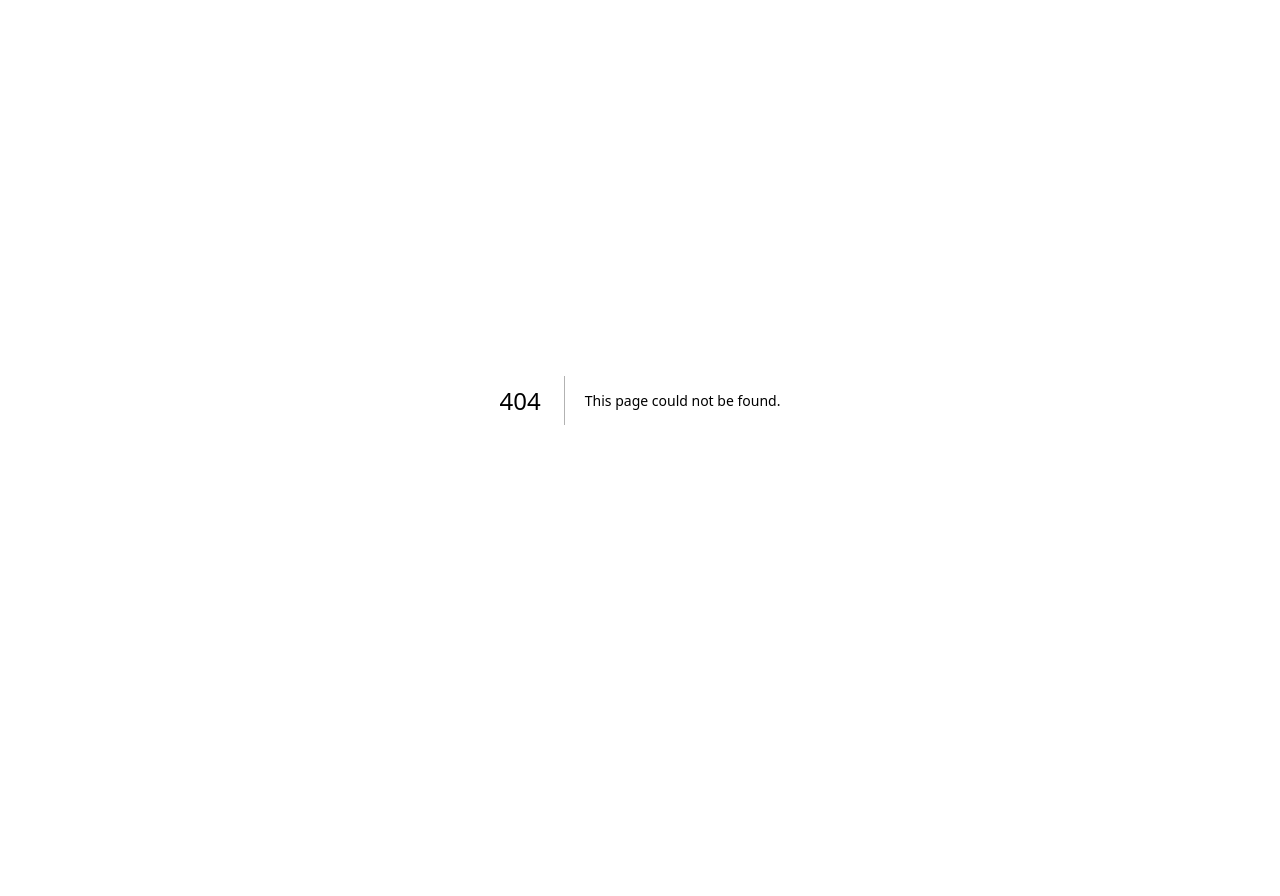
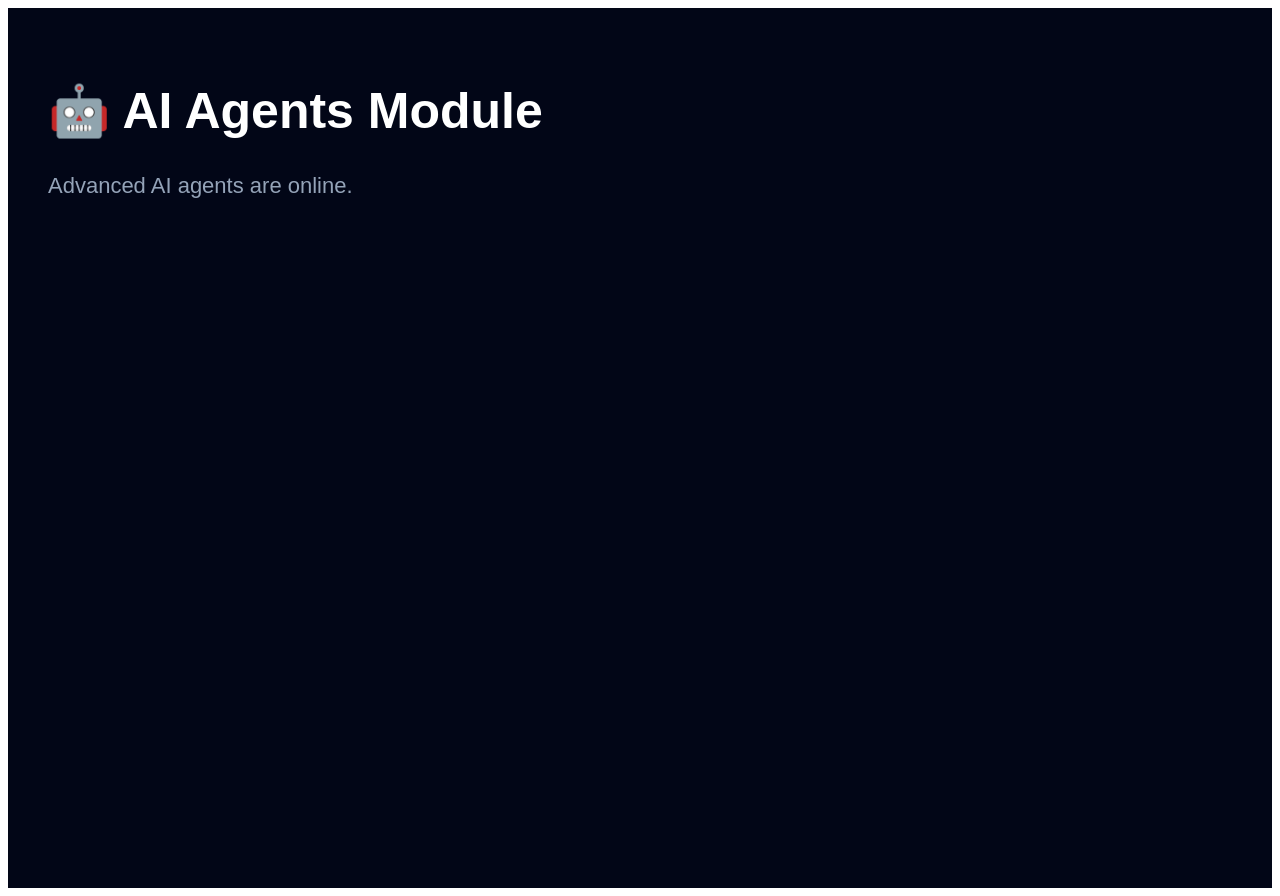
Before and after one commit to snapsparkofficial00-cloud/Ai, a Next.js app: page /agents in a window 1280 px wide. Before the commit this address had no page. Before the commit the page ends 800 px from the top, so only its background shows below. Built offline with nearby package versions, Linux system fonts and the light colour scheme.

Commit message:
Create page.tsx

```diff
--- /dev/null
+++ b/app/agents/page.tsx
@@ -0,0 +1,27 @@
+export default function AgentsPage() {
+  return (
+    <main
+      style={{
+        background: "#020617",
+        color: "white",
+        minHeight: "100vh",
+        padding: "40px",
+        fontFamily: "Arial",
+      }}
+    >
+      <h1 style={{ fontSize: "50px" }}>
+        🤖 AI Agents Module
+      </h1>
+
+      <p
+        style={{
+          color: "#94a3b8",
+          marginTop: "20px",
+          fontSize: "22px",
+        }}
+      >
+        Advanced AI agents are online.
+      </p>
+    </main>
+  );
+}
```
